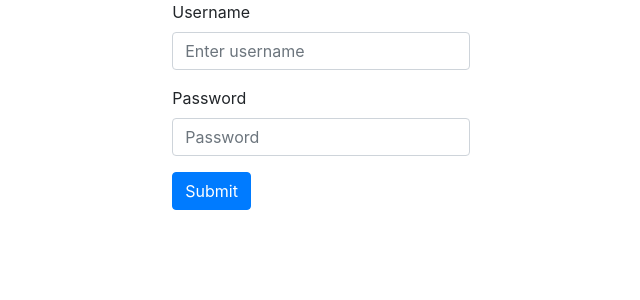
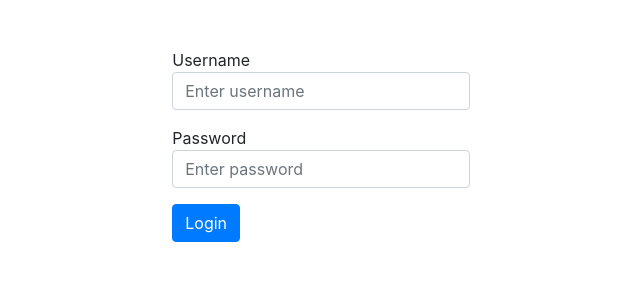
Before and after one commit to Adinetti/TODO-List-site, a Django app: page /login in a window 1280 px wide. Shown: the part 56-356 px from the top of the page, without its empty margins (319-959 px from the left). Run offline with Django 3.2, Linux system fonts and the light colour scheme; some libraries are stand-ins or nearby versions.

Commit message:
Add LogingForm

```diff
--- a/tasks/Forms/login.py
+++ /dev/null
@@ -1,5 +0,0 @@
-from django import forms
-
-class LogingForm(forms.Form):
-    userName = forms.CharField(label='Your name', max_length=120)
-    password = forms.PasswordInput(label='Password')
--- /dev/null
+++ b/tasks/forms.py
@@ -0,0 +1,19 @@
+from django import forms
+from .models import User
+from django.core.exceptions import ValidationError
+from django.contrib.auth import authenticate
+
+class LogingForm(forms.Form):
+    username = forms.CharField()
+    password = forms.CharField(widget = forms.PasswordInput)
+
+    username.widget.attrs.update({
+        "class": "form-control",
+        "type" : "text",
+        "placeholder": "Enter username"
+    })
+
+    password.widget.attrs.update({
+        "class": "form-control",
+        "placeholder": "Enter password"
+    })
--- a/tasks/models.py
+++ b/tasks/models.py
@@ -4,7 +4,7 @@ from django.contrib.auth.models import User
 class Tag(models.Model):
     user = models.ForeignKey(User, on_delete=models.CASCADE)
     name = models.CharField(max_length=50)
-    slug = models.SlugField(max_length=50, unique=True)
+    slug = models.SlugField(max_length=120, unique=True)
 
     def __str__(self):
         return self.name
--- a/tasks/templates/tasks/login.html
+++ b/tasks/templates/tasks/login.html
@@ -3,18 +3,26 @@
 
 {%block content%}
 <div class="row justify-content-center">
-        <div class="col-sm-3">
+        <div class="col-sm-3 mt-5">
                 <form method="post">
                         {% csrf_token %}
+                        {% for field in form %}
                         <div class="form-group">
-                                <label for="exampleInputEmail1">Username</label>
-                                <input type="test" class="form-control" id="exampleInputEmail1" placeholder="Enter username" name="username">
+                                {% for message in field.errors%}
+                                <div class="alert alert-danger" role="alert">
+                                        {{message}}
+                                </div>
+                                {% endfor %}
+                                {{field.label}}
+                                {{field}}
                         </div>
-                        <div class="form-group">
-                                <label for="exampleInputPassword1">Password</label>
-                                <input type="password" class="form-control" id="exampleInputPassword1" placeholder="Password" name="password">
+                        {% endfor %}
+                        {% if error %}
+                        <div class="alert alert-danger" role="alert">
+                                Loggin or password incorrect.
                         </div>
-                        <button type="submit" class="btn btn-primary">Submit</button>
+                        {% endif %}
+                        <button type="submit" class="btn btn-primary">Login</button>
                 </form>
         </div>
 </div>
--- a/tasks/views.py
+++ b/tasks/views.py
@@ -4,6 +4,7 @@ from django.views.generic import View
 
 from .utils.View import WelcomeView
 from .models import Task, Tag
+from .forms import LogingForm
 
 class Index(WelcomeView, View):
     def get(self, request):
@@ -31,13 +32,14 @@ class LogoutUser(View):
 
 class LoginUser(View):
     def get(self, request):
-        return render(request, 'tasks/login.html')
+        form = LogingForm()
+        return render(request, 'tasks/login.html', context={"form": form, "error": False})
 
     def post(self, request):
-        username = request.POST['username']
-        password = request.POST['password']
-        user = authenticate(request, username=username, password=password)
-        if user is not None:
-            login(request, user)
-            return redirect("/")
-        return render(request, 'tasks/login.html')
+        bound_form = LogingForm(request.POST)
+        if bound_form.is_valid():
+            user = authenticate(request, username=bound_form.cleaned_data["username"], password=bound_form.cleaned_data["password"])
+            if user:
+                login(request, user)
+                return redirect("/")
+        return render(request, 'tasks/login.html', context={"form": bound_form, "error": True})
```
Also changed, not shown: tasks/migrations/0012_auto_20190223_1617.py (added).
